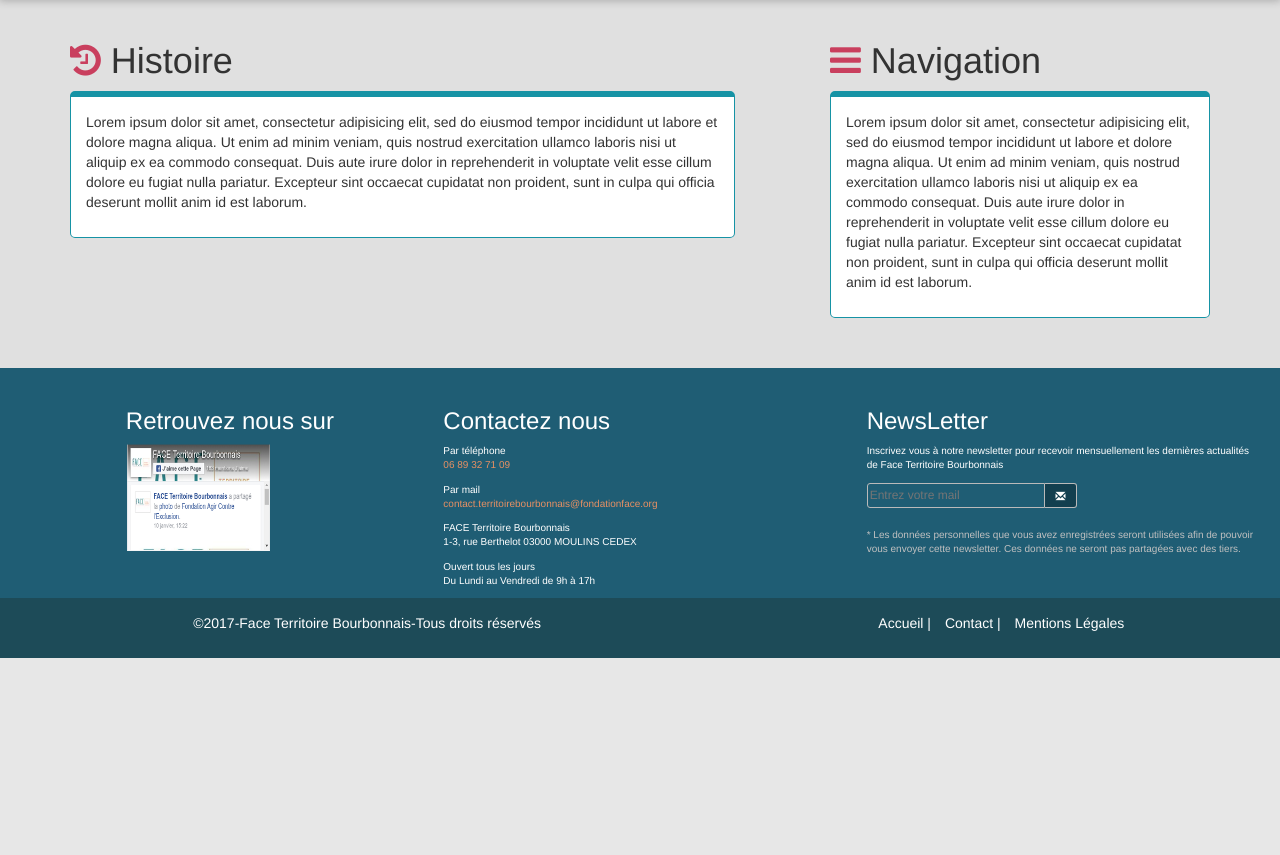
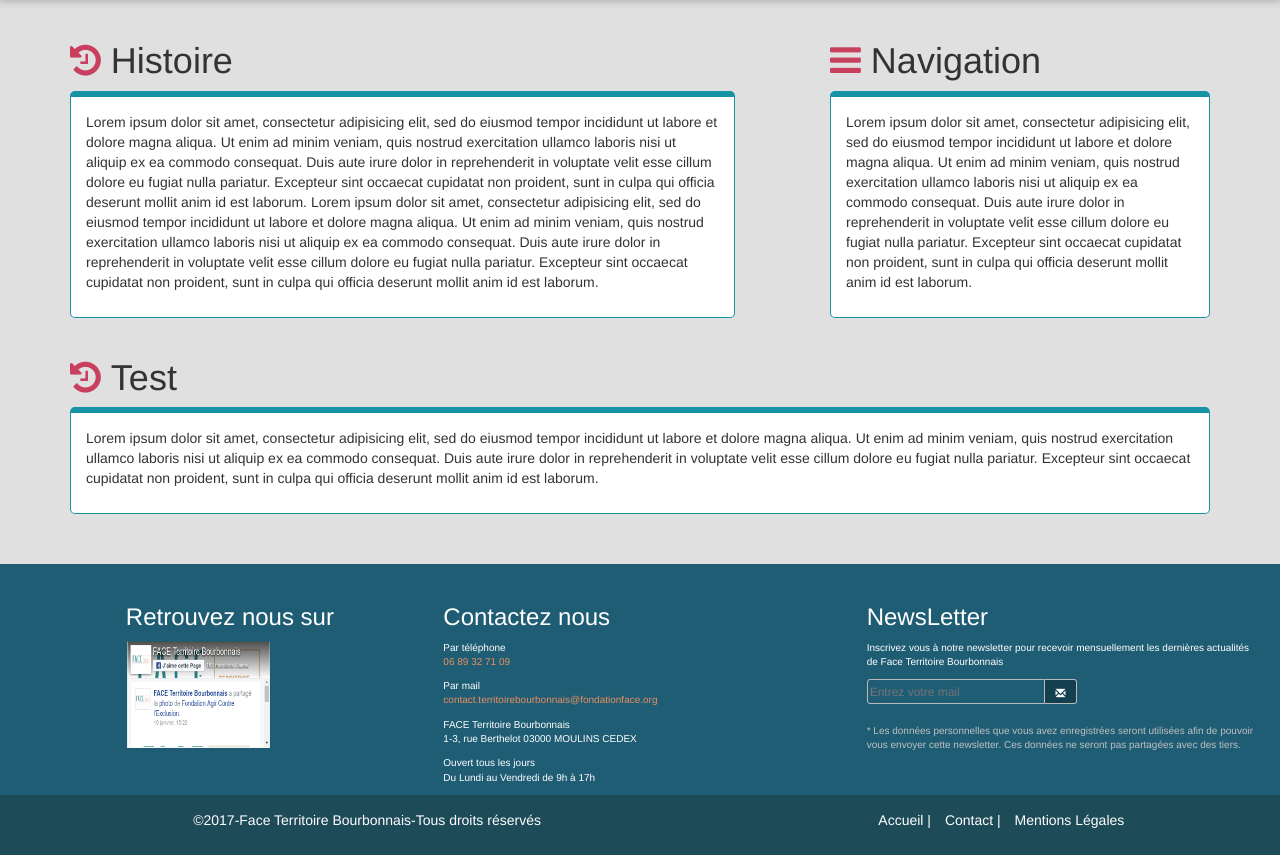
Before and after one commit to Registech/faceMoulins-projet_commun-, a PHP site: page /histoire.php in a window 1280 px wide. Shown: the part 209-1064 px from the top of the page. Before the commit the page ends 867 px from the top, so only its background shows below. Run offline with PHP 8.4, Linux system fonts and the light colour scheme.

Commit message:
Ajout d'un bloc / Modif style .row

```diff
--- a/css/style.css
+++ b/css/style.css
@@ -114,6 +114,14 @@ ul.nav li.dropdown:hover ul.dropdown-menu {
 /*---------------------------------------------------------------------------------------*/
 /*                                         CONTENU                                       */
 /*---------------------------------------------------------------------------------------*/
+.container .top { /* Premier bloc de la page */
+	margin-top: 230px;
+}
+.container .row {
+	margin-bottom: 20px;
+	margin-right: auto;
+	margin-left: auto;
+}
 .container .row .fa { /* Icônes des sections*/
 	color: #C93F5E;
 	margin-right: 10px;
@@ -129,12 +137,6 @@ ul.nav li.dropdown:hover ul.dropdown-menu {
 	border-radius: 5px;
 	padding-top: 15px;
 	padding-bottom: 15px;
-}
-.container .top { /* Premier bloc de la page */
-	margin-top: 230px;
-	margin-bottom: 50px;
-	margin-right: auto;
-	margin-left: auto;
 }
 /*---------------------------------------------------------------------------------------*/
 #section1{
@@ -277,7 +279,7 @@ ul.nav li.dropdown:hover ul.dropdown-menu {
 	color: #FFFFFF;
 	background-color: #1F5D74;
 	margin-bottom: -20px;
-
+	margin-top: 30px;
 }
 #footer p{
 	font-size:10px;
--- a/histoire.php
+++ b/histoire.php
@@ -26,10 +26,28 @@
 						quis nostrud exercitation ullamco laboris nisi ut aliquip ex ea commodo
 						consequat. Duis aute irure dolor in reprehenderit in voluptate velit esse
 						cillum dolore eu fugiat nulla pariatur. Excepteur sint occaecat cupidatat non
+						proident, sunt in culpa qui officia deserunt mollit anim id est laborum.
+						Lorem ipsum dolor sit amet, consectetur adipisicing elit, sed do eiusmod
+						tempor incididunt ut labore et dolore magna aliqua. Ut enim ad minim veniam,
+						quis nostrud exercitation ullamco laboris nisi ut aliquip ex ea commodo
+						consequat. Duis aute irure dolor in reprehenderit in voluptate velit esse
+						cillum dolore eu fugiat nulla pariatur. Excepteur sint occaecat cupidatat non
 						proident, sunt in culpa qui officia deserunt mollit anim id est laborum.</p>
 					</div>
 
 					<div class="col-md-offset-1 col-md-4 box">
+						<p>Lorem ipsum dolor sit amet, consectetur adipisicing elit, sed do eiusmod
+						tempor incididunt ut labore et dolore magna aliqua. Ut enim ad minim veniam,
+						quis nostrud exercitation ullamco laboris nisi ut aliquip ex ea commodo
+						consequat. Duis aute irure dolor in reprehenderit in voluptate velit esse
+						cillum dolore eu fugiat nulla pariatur. Excepteur sint occaecat cupidatat non
+						proident, sunt in culpa qui officia deserunt mollit anim id est laborum.</p>
+					</div>
+				</div>
+
+				<div class="row">
+					<h1 class="col-md-12 boxtitle"><i class="fa fa-history" aria-hidden="true"></i>Test</h1>
+					<div class="col-md-12 box">
 						<p>Lorem ipsum dolor sit amet, consectetur adipisicing elit, sed do eiusmod
 						tempor incididunt ut labore et dolore magna aliqua. Ut enim ad minim veniam,
 						quis nostrud exercitation ullamco laboris nisi ut aliquip ex ea commodo
```
